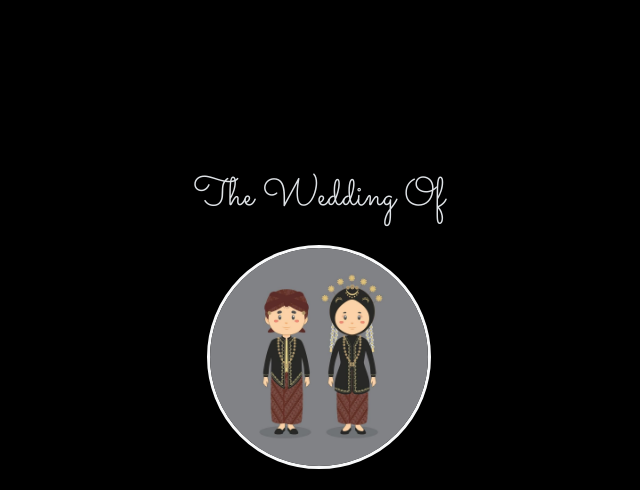
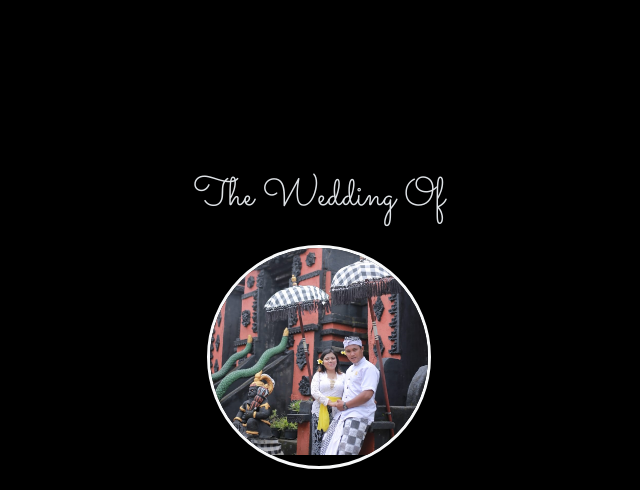
Before and after one commit to plompong/togar, a plain HTML site: page index.html in a window 1280 px wide. Shown: the top 490 px of the page, without its empty margins (321-961 px from the left). Drawn offline with nearby package versions, Linux system fonts and the light colour scheme.

Commit message:
Update index.html

```diff
--- a/index.html
+++ b/index.html
@@ -117,7 +117,7 @@
 
                 <div class="py-4">
                     <div class="img-crop border border-3 border-light shadow mx-auto">
-                        <img src="./assets/images/bg.jpeg" alt="bg" onclick="util.modal(this)">
+                        <img src="./assets/images/bg2.jpeg" alt="bg" onclick="util.modal(this)">
                     </div>
                 </div>
 
@@ -450,7 +450,7 @@
                 <h1 class="font-esthetic mb-4" style="font-size: 2.5rem;">The Wedding Of</h1>
 
                 <div class="img-crop border border-3 border-light shadow mb-4 mx-auto">
-                    <img src="./assets/images/bg.jpeg" alt="background">
+                    <img src="./assets/images/bg2.jpeg" alt="background">
                 </div>
 
                 <h1 class="font-esthetic my-4" style="font-size: 2.5rem;">Nanda & Nana</h1>
```
